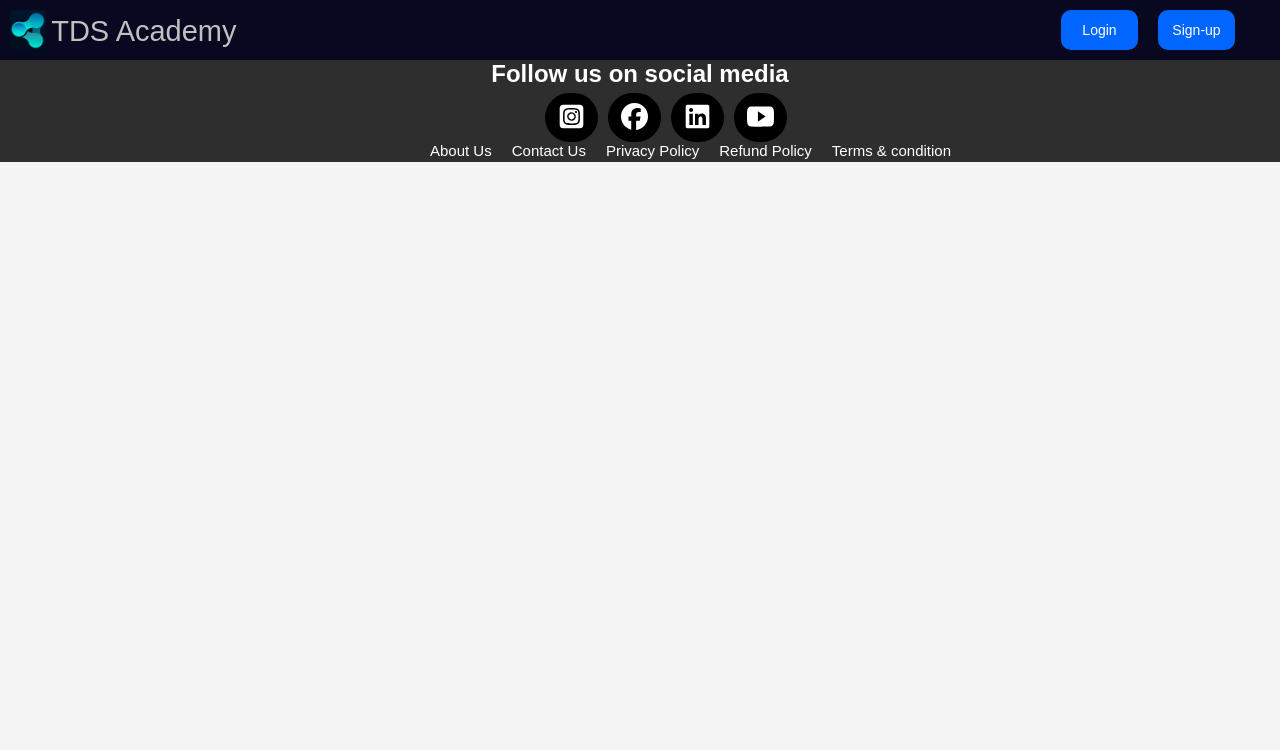
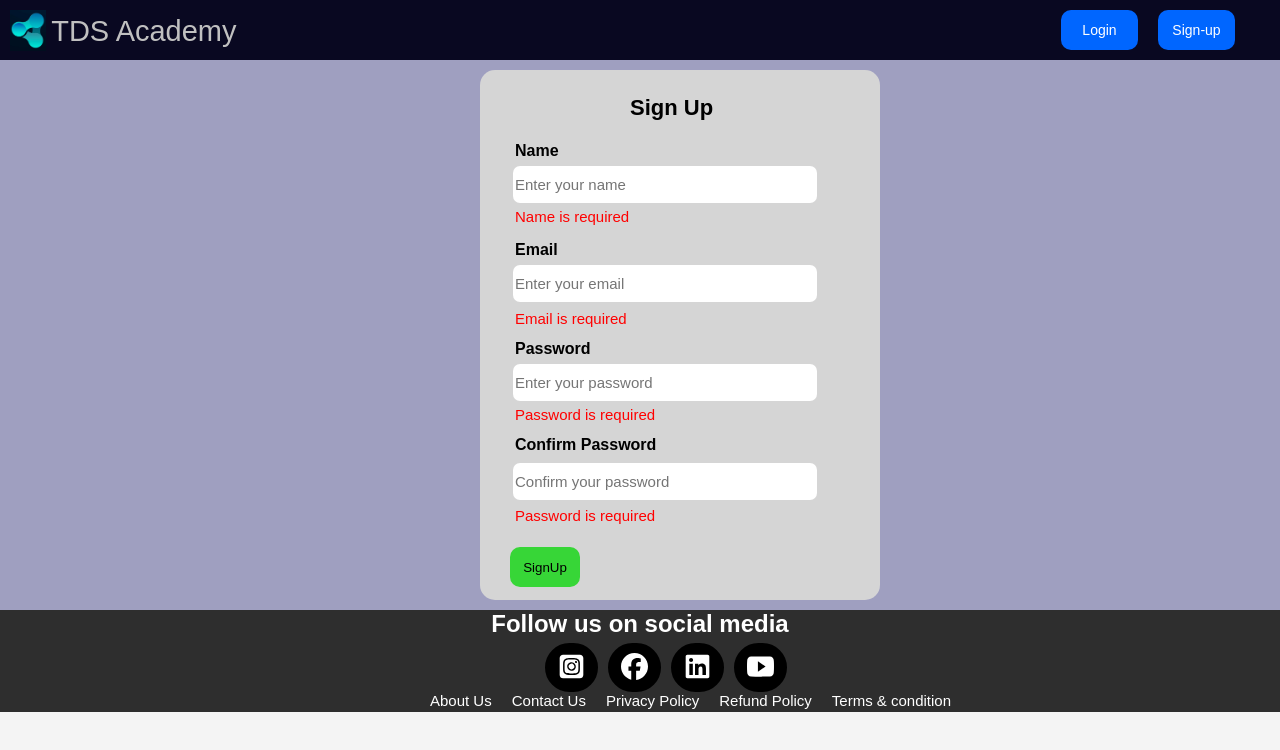
Before and after one commit to Vishal7489/Vite-Project, a React (Vite) app in the folder vite-project/: page /SignIn in a window 1280 px wide. Shown: the top 750 px of the page. Built offline with nearby package versions, Linux system fonts and the light colour scheme.

Commit message:
First Commit

```diff
--- a/vite-project/src/App.jsx
+++ b/vite-project/src/App.jsx
@@ -10,6 +10,7 @@ import LoginSection from "./Component/LoginSection.jsx"
 import Home from "./pages/Home.jsx"
 import './App.css'
 import data from "./data/data.json"
+import SignIn from "./Component/SignIn.jsx"
 
 function App() {
   return (
@@ -24,6 +25,7 @@ function App() {
     <Route path="/FullStackCourse" element={<FullStackCourse Data={data.aboutPython} />} />
     <Route path="/PaymentSection" element={<PaymentSection Data={data.aboutPython} />} />
     <Route path="/LoginSection" element={<LoginSection />} />
+    <Route path="/SignIn"  element={<SignIn/>} />
     </Routes>
     </div>
     <Footer />
--- a/vite-project/src/Component/LoginSection.jsx
+++ b/vite-project/src/Component/LoginSection.jsx
@@ -1,16 +1,40 @@
-import React from 'react';
+import React,{useState} from 'react';
 import "../Styles/LoginSection.css";
 
 const LoginSection = () => {
+
+const [email,setEmail]=useState();
+const [password,setPassword]=useState();
+
+const handleSubmit=(event)=>{
+event.preventDefault();
+if(email && password){
+
+    const emailPattern = /^[^\s@]+@[^\s@]+\.[^\s@]+$/;
+
+    if (!emailPattern.test(email)) {
+        alert("Please enter a valid email address");
+    }else{
+  alert("Login Successfully");
+}
+}
+else{
+alert("All fields are mandatory");
+}
+}
+
+
+
+
 return (
     <div className="Login">
     <div className="login-container">
      <div>
     <h2>Login</h2>
      </div>
-    <form action="#" method="post">
-        <input type="email" className="input-field" placeholder="Email" required/><br/>
-        <input type="password" className="input-field" placeholder="Password" required/><br/>
+    <form action="#" method="post" onSubmit={handleSubmit}  >
+        <input type="email" className="input-field" placeholder="Email" onChange={(event)=>setEmail(event.target.value)} /><br/>
+        <input type="password" className="input-field" placeholder="Password" onChange={(event)=>setPassword(event.target.value)}    /><br/>
         <button type="submit" className="login-btn">Login</button>
     </form>
 </div>
--- a/vite-project/src/Component/Navbar.jsx
+++ b/vite-project/src/Component/Navbar.jsx
@@ -20,7 +20,9 @@ const Navbar = () => {
   <Link to="/LoginSection">
   <button className="Button" >Login</button>
    </Link>
+   <Link to="/SignIn">
    <button className="Button1">Sign-up</button>
+   </Link>
    </div>
   </div>
   </div>
--- a/vite-project/src/Component/PaymentSection.jsx
+++ b/vite-project/src/Component/PaymentSection.jsx
@@ -1,14 +1,26 @@
-import React,{useEffect} from 'react'
+import React,{useState}  from 'react'
 import "../Styles/PaymentSection.css"
 
 
 const PaymentSection = ({Data}) => {
 
-  useEffect(() => {
-    // Scroll to the middle of the page when it loads
-    const scrollableDiv = document.documentElement || document.body;
-    scrollableDiv.scrollTop = scrollableDiv.scrollHeight / 1; // Scroll to the middle
-  }, []);
+const [firstname,setFirstName]=useState();
+const [lastname,setLastName]=useState();
+const [email,setEmail]=useState();
+const [contact,setContact]=useState();
+const [coupon,setCoupon]=useState();
+
+
+const handleSubmit=()=>{
+if(firstname && lastname && email && contact && coupon){
+ alert("Coupon Successfully Apply");
+}
+else{
+  alert("All fields are mandatory");
+}
+}
+
+
 
 
 
@@ -21,49 +33,49 @@ return (
     <br/>
     <span className="Payment_para">{Data.HeadingTitle[0]}</span>
 
-    <form>
+    <form  onSubmit={handleSubmit}>
     <div className="Form">
     <div>
      <label className="PaymentFirst">First Name <span className="star">*</span> </label>
      <br/>
-     <input type="text" required placeholder=""  className="PaymentDetails3"    />
+     <input type="text" required placeholder=""  className="PaymentDetails3"  onChange={(event)=>setFirstName(event.target.value)}  />
      </div>
      <div>
      <label className="PaymentLast">Last Name <span className="star">*</span> </label>
      <br/>
-     <input type="text" required placeholder=""  className="PaymentDetails1"/>
+     <input type="text" required placeholder=""  className="PaymentDetails1" onChange={(event)=>setLastName(event.target.value)}    />
      </div>
      </div>
 
 
 
-    <form>
+
     <div className="Form">
     <div>
      <label className="PaymentEmail">Email <span className="star">*</span> </label>
      <br/>
-     <input type="text" required placeholder=""  className="PaymentDetails" />
+     <input type="text" required placeholder=""  className="PaymentDetails"  onChange={(event)=>setEmail(event.target.value)}      />
      </div>
      <div>
      <label className="PaymentContact"> Contact Number <span className="star">*</span> </label>
      <br/>
-     <input type="text" required placeholder=""   className="PaymentDetails_Contact"   />
+     <input type="text" required placeholder=""   className="PaymentDetails_Contact"   onChange={(event)=>setContact(event.target.value)}    />
      </div>
      </div>
-    </form>
 
-    <form>
+
+
     <div className="Form">
     <div>
      <label className="Payment_input2">Coupon <span className="star">*</span> </label>
      <br/>
-     <input type="text" required placeholder=""  className="PaymentDetails_Coupon"/>
+     <input type="text" required placeholder=""  className="PaymentDetails_Coupon" onChange={(event)=>setCoupon(event.target.value)}  />
      </div>
      <div>
      <button className="Apply_button">Apply</button>
      </div>
      </div>
-    </form>
+
 
 </form>
     </div>
--- /dev/null
+++ b/vite-project/src/Component/SignIn.jsx
@@ -0,0 +1,60 @@
+import React,{useState} from 'react'
+import "../Styles/SignIn.css"
+
+
+const SignIn = () => {
+
+const [name,setName]=useState();
+const [email,setEmail]=useState();
+const [password,setPassword]=useState();
+const [confirmPass,setconfirmPass]=useState();
+
+
+const handleSubmit =(event)=>{
+event.preventDefault();
+if(name && email && password && confirmPass){
+
+if(password===confirmPass){
+    alert("Sign Up Successfully");
+}
+else{
+  alert("ERR:Password & ConfirmPassword must be same");
+}
+}else{
+  alert("All fields are mandatory");
+}
+}
+
+return (
+<div className="SignIn">
+<form onSubmit={handleSubmit}  className="SignInMain"   >
+<p className="SignInHeading">Sign Up</p>
+ <div>
+<p className="SignInName">Name</p>
+<input type="text"  onChange={(event)=>setName(event.target.value)} placeholder="Enter your name" className="InputName"  />
+<p  className={name?"data":"noData"}  >{name? "" :"Name is required"}</p>
+ </div>
+ <div>
+<p  className="SignInEmail">Email</p>
+<input type="email" onChange={(event)=>setEmail(event.target.value)} placeholder="Enter your email"  className="InputEmail" />
+<p  className={name?"data1":"noData1"}>{email? "" :"Email is required"}</p>
+ </div>
+ <div>
+<p className="SignInPassword">Password</p>
+<input type="password" onChange={(event)=>setPassword(event.target.value)}  placeholder="Enter your password"  className="InputPassword"    />
+<p  className={name?"data2":"noData2"}  >{password?"" :"Password is required"}</p>
+ </div>
+ <div>
+<p  className="SignInConfirm">Confirm Password</p>
+<input type="confirm password" onChange={(event)=>setconfirmPass(event.target.value)}  placeholder="Confirm your password" className="InputConfirm"   />
+<p  className={name?"data3":"noData3"} >{confirmPass?"":" Password is required"}</p>
+</div>
+<div>
+<button className="SignInButton">SignUp</button>
+ </div>
+</form>
+</div>
+  )
+}
+
+export default SignIn
--- a/vite-project/src/Component/SignUp.jsx
+++ b/vite-project/src/Component/SignUp.jsx
@@ -1,24 +1,52 @@
-import React from 'react'
+import React,{useState} from 'react'
 import "../Styles/SignUp.css"
 
 const SignUp = () => {
+
+
+const [email,setEmail]=useState();
+const [graduation,setGraduation]=useState();
+const [job,setJob]=useState();
+const [mobile,setMobile]=useState();
+
+
+
+const handleSubmit=(event)=>{
+event.preventDefault();
+if(email && graduation && job && mobile){
+
+  const mobilePattern = /^[0-9]{10}$/;
+
+  if (!mobilePattern.test(mobile)) {
+    alert("Please enter a valid 10-digit mobile number");
+  } else {
+    alert("Successfully SignIn");
+  }
+} else {
+  alert("All fields are mandatory");
+}
+
+}
+
+
   return (
+
   <div  className="SignUp_Main"   >
   <div className="SignUp">
   <h2 className="SignUp_Heading">Book Your Mentor Call Now</h2>
-  <form>
+  <form  onSubmit={handleSubmit}>
   <div className="form1" >
   <p className="E-mail">Email ID*</p>
-  <input type="text" className="input1" name="input_email" required placeholder="Enter your email"/>
+  <input type="text" className="input1"   onChange={(event)=>setEmail(event.target.value)}  placeholder="Enter your email"/>
   <p className="Graduation">Graduation Year*</p>
-  <input type="text" className="input2" name="input_graduation" required placeholder="Enter graduation year"/>
+  <input type="text" className="input2" name="input_graduation"  onChange={(event)=>setGraduation(event.target.value)}  required placeholder="Enter graduation year"/>
   <p className="Title">Job Title*</p>
-  <input type="text" className="input3" name="job_Title" required placeholder="Enter job title"/>
+  <input type="text" className="input3" name="job_Title"    onChange={(event)=>setJob(event.target.value)}   required placeholder="Enter job title"/>
   <p className="Mobile">Mobile Number*</p>
-  <input type="text" className="input4" name="mobile_no" reqired placeholder="Phone Number"/>
+  <input type="text" className="input4" name="mobile_no"  onChange={(event)=>setMobile(event.target.value)}  reqired placeholder="Phone Number"/>
   </div>
-  </form>
     <button className="submit">Submit</button>
+    </form>
     <h4 className="AccountCreation">
     By creating an account I have read and agree to TDS Academy<br/>
     <span id="term">Terms</span> and<span id="term1"> Privacy Policy</span>
--- /dev/null
+++ b/vite-project/src/Styles/SignIn.css
@@ -0,0 +1,157 @@
+.noData{
+color:red;
+font-size:15px;
+position:relative;
+top:10px;
+left:35px;
+}
+.noData1{
+color:red;
+font-size:15px;
+position:relative;
+left:35px;
+bottom:7px;
+}
+.noData2{
+color:red;
+font-size:15px;
+position:relative;
+left:35px;
+bottom:30px;
+}
+.noData3{
+color:red;
+font-size:15px;
+position:relative;
+left:35px;
+bottom:48px;
+}
+.data1{
+color:red;
+position:relative;
+left:35px;
+bottom:5px;
+}
+.data2{
+    color:red;
+    position:relative;
+    left:35px;
+    bottom:30px;
+}
+.data3{
+    color:red;
+    position:relative;
+    left:35px;
+    bottom:40px;
+}
+
+.SignInButton{
+background-color:rgb(55, 214, 55);
+height:40px;
+border-radius:10px;
+width:70px;
+position:relative;
+bottom:40px;
+left:30px;
+border:none;
+
+}
+
+.SignIn{
+background-color:rgb(159, 159, 192);
+height:550px;
+}
+.data{
+margin-inline-start:0px;
+margin-inline-start:0px;
+}
+.SignInHeading{
+margin-block-start:0px;
+margin-block-end:0px;
+color:black;
+font-weight:700;
+font-size:22px;
+position:relative;
+left:150px;
+top:25px;
+}
+.SignInMain{
+width:400px;
+height:530px;
+background-color:#d5d5d5;
+border-radius:15px;
+position:relative;
+left:480px;
+top:10px;
+}
+.SignInName{
+position:relative;
+top:30px;
+left:35px;
+width:200px;
+font-weight:600;
+}
+.SignInEmail{
+position:relative;
+left:35px;
+top:10px;
+width:200px;
+font-weight:600;
+}
+.SignInPassword{
+    position:relative;
+    left:35px;
+    bottom:10px;
+    width:200px;
+    font-weight:600;
+    }
+.SignInConfirm{
+position:relative;
+left:35px;
+bottom:33px;
+width:200px;
+font-weight:600;
+}
+
+
+
+
+.InputName{
+width:300px;
+position:relative;
+left:33px;
+top:20px;
+border:none;
+height:35px;
+border-radius:7px;
+font-size:15px;
+}
+.InputEmail{
+width:300px;
+position:relative;
+left:33px;
+border:none;
+height:35px;
+border-radius:7px;
+font-size:15px;
+}
+.InputPassword{
+    width:300px;
+    position:relative;
+    left:33px;
+    bottom:20px;
+    border:none;
+    height:35px;
+    border-radius:7px;
+    font-size:15px;
+    }
+    .InputConfirm{
+        width:300px;
+        position:relative;
+        left:33px;
+        bottom:40px;
+        border:none;
+        height:35px;
+        border-radius:7px;
+        font-size:15px;
+        }
--- a/vite-project/src/Styles/SignUp.css
+++ b/vite-project/src/Styles/SignUp.css
@@ -158,15 +158,13 @@ right:2px;
 margin-left:20px;
 height:34px;
 font-size:17px;
-background-color:#faf4f4;
+outline:none;
 border:none;
-outline:none;
 border-radius:7px;
 position:relative;
 top:50px;
 left:10px;
 width:400px;
-color:rgb(235, 229, 229);
 }
 @media(max-width:430px){
 .input1{
```
